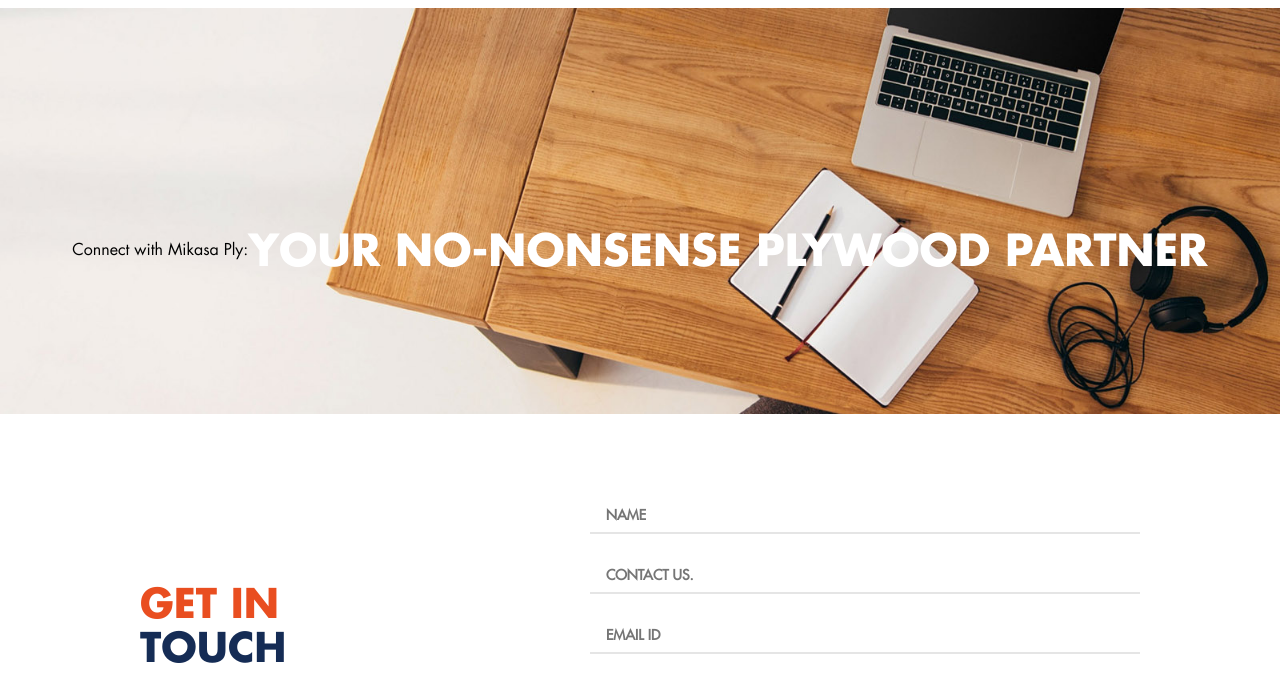
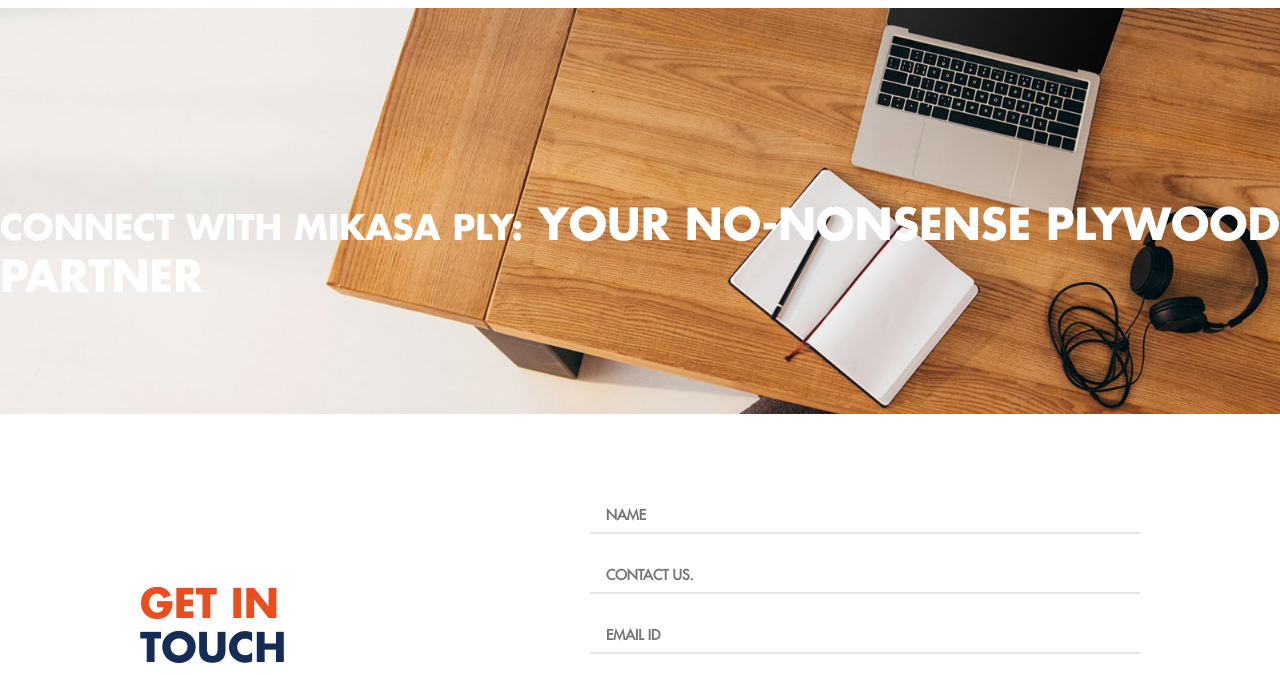
Before and after one commit to yourskiss/mikasa, a plain HTML site: page contact-us.html in a window 1280 px wide. Shown: the part 95-770 px from the top of the page. Drawn offline with nearby package versions, Linux system fonts and the light colour scheme.

Commit message:
Update contact-us.html

```diff
--- a/contact-us.html
+++ b/contact-us.html
@@ -121,8 +121,10 @@
                 <img src="images/contact/contactus-banner.jpg" alt="" class="desktop-ban">
                 <img src="images/contact/contactus-banner-mob.jpg" alt="" class="mob-ban">
                 <div class="cont-head" data-aos="fade-up">
-			<h4>Connect with Mikasa Ply:</h4>
-                    <h2>Your No-nonsense Plywood Partner</h2>
+			<h2>
+				<small>Connect with Mikasa Ply:</small>
+                     		Your No-nonsense Plywood Partner
+			</h4>
 
 
                 </div>
```
